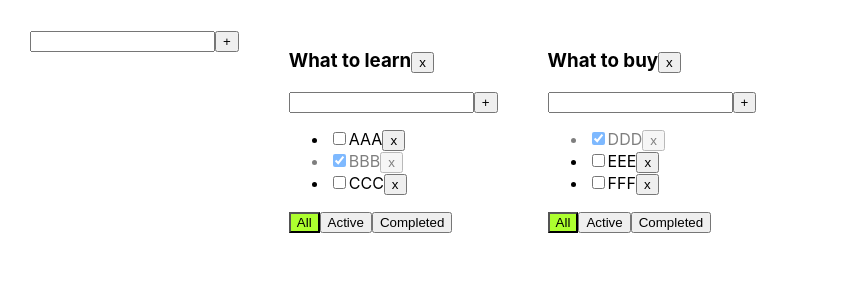
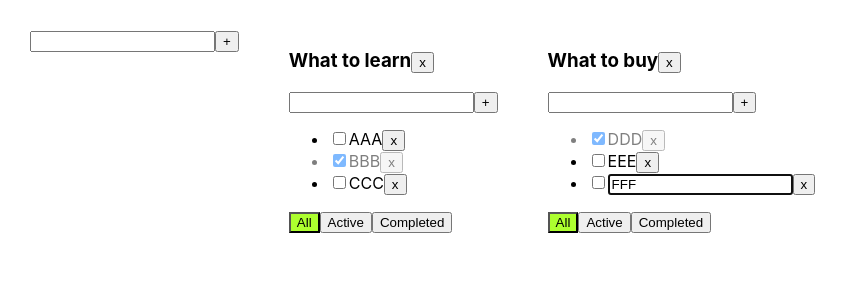
Before and after one commit to PavelMalta/it-incubator-todolist, a React (Create React App) app: page / in a window 1280 px wide. Shown: the top 300 px of the page, without its empty margins (0-848 px from the left). Built offline with nearby package versions, Linux system fonts and the light colour scheme.

Commit message:
add EditableSpan component

```diff
--- a/src/AddItemForm.tsx
+++ b/src/AddItemForm.tsx
@@ -4,7 +4,7 @@ type AddItemFormPropsType = {
     addItem: (title: string) => void
 }
 
-export function AddItemForm(props:AddItemFormPropsType) {
+export function AddItemForm(props: AddItemFormPropsType) {
     const [title, setTitle] = useState<string>("")
     const [error, setError] = useState<string | null>(null)
 
@@ -33,8 +33,7 @@ export function AddItemForm(props:AddItemFormPropsType) {
                 className={error ? "error" : ""}
             />
             <button onClick={addItem}>+</button>
-            {error &&
-            <div className={"error-message"}>{error}</div>}
+            {error && <div className={"error-message"}>{error}</div>}
         </div>
     )
 }
--- a/src/App.tsx
+++ b/src/App.tsx
@@ -72,6 +72,15 @@ function App() {
         setTasks({...tasks})    /// ...tasks это деструктиризация массива, содержимое старого массива добавить в новый
     }
 
+    function changeTaskTitle(taskID: string, title: string, todoListID: string) {
+        const todoListTasks = tasks[todoListID]
+        const task = todoListTasks.find(t => t.id === taskID)
+        if (task) {
+            task.title = title
+            setTasks({...tasks})
+        }
+    }
+
     function changeStatus(taskID: string, isDone: boolean, todoListID: string) {
         const todoListTasks = tasks[todoListID]
         const task = todoListTasks.find(t => t.id === taskID)   //метод find перебирает массив обьектов и возвращает обьект с нужным id (t.id)
@@ -100,13 +109,21 @@ function App() {
         })
     }
 
+    function changeTodoListTitle(title: string, todoListID: string) {
+        const todoList = todoLists.find( tl => tl.id === todoListID)
+        if(todoList) {
+            todoList.title = title
+            setTodolist([...todoLists])
+        }
+    }
+
 
     // UI:
     return (
         <div className="App">
             <AddItemForm addItem={addTodoList}/>
             {
-                todoLists.map( tl => {
+                todoLists.map(tl => {
 
                     let tasksForTodoList = tasks[tl.id]
                     if (tl.filter === "active") {
@@ -127,6 +144,8 @@ function App() {
                             changeFilter={changeFilter}
                             changeStatus={changeStatus}
                             removeTodoList={removeTodoList}
+                            changeTaskTitle={changeTaskTitle}
+                            changeTodoListTitle={changeTodoListTitle}
                         />
                     )
                 })
--- /dev/null
+++ b/src/EditableSpan.tsx
@@ -0,0 +1,25 @@
+import React, {ChangeEvent, KeyboardEvent, useState} from "react";
+
+type EditableSpanPropsType = {
+    title: string
+    changeTitle: (newTitle: string) => void
+}
+
+export function EditableSpan(props: EditableSpanPropsType) {
+    const [editMode, setEditMode] = useState<boolean>(true)
+    const [title, setTitle] = useState<string>(props.title)
+    const onEditMode = () => setEditMode(true)
+    const offEditMode = () => {
+        setEditMode(false)
+        if(title.trim()) {
+            props.changeTitle(title.trim())
+        }
+    }
+    const changeTitle = (e:ChangeEvent<HTMLInputElement>) => setTitle(e.currentTarget.value)
+
+    return (
+        editMode
+            ? <input onBlur={offEditMode} value={title} autoFocus onChange={changeTitle}/>
+            : <span onDoubleClick={onEditMode}>{props.title}</span>
+    )
+}
--- a/src/TodoList.tsx
+++ b/src/TodoList.tsx
@@ -1,6 +1,7 @@
 import React, {ChangeEvent, KeyboardEvent, useState} from "react";
 import {FilterValuesType, TaskType} from "./App";
 import {AddItemForm} from "./AddItemForm";
+import {EditableSpan} from "./EditableSpan";
 
 type PropsType = {
     id: string
@@ -12,6 +13,8 @@ type PropsType = {
     changeFilter: (filterValue: FilterValuesType, todoListID: string) => void
     changeStatus: (taskID: string, isDone: boolean, todoListID: string) => void
     removeTodoList: (todoListID: string) => void
+    changeTaskTitle: (taskID: string, title: string, todoListID: string) => void
+    changeTodoListTitle: (title: string, todoListID: string) => void
 }
 
 function TodoList(props: PropsType) {
@@ -30,11 +33,15 @@ function TodoList(props: PropsType) {
     }
     const removeTodoList = () => {props.removeTodoList(props.id)}
 
+    const changeTodoListTitle = (title: string) => {
+        props.changeTodoListTitle(title, props.id)
+    }
+
 
     return (
 
         <div>
-            <h3>{props.title}<button onClick={removeTodoList}>x</button> </h3>
+            <h3><EditableSpan title={props.title} changeTitle={changeTodoListTitle}/><button onClick={removeTodoList}>x</button> </h3>
             <AddItemForm addItem={addTask} />
             <ul>
                 {
@@ -45,6 +52,9 @@ function TodoList(props: PropsType) {
                         const changeStatus = (e: ChangeEvent<HTMLInputElement>) => {
                             props.changeStatus(task.id, e.currentTarget.checked, props.id)
                         }//e.currentTarget - это ссылка на input, checked - свойство инпута
+                        const changeTaskTitle = (title: string) => {
+                            props.changeTaskTitle(task.id, title, props.id)
+                        }
                         return (
                             <li key={task.id} className={task.isDone ? "is-done" : ""}>
                                 <input
@@ -52,7 +62,7 @@ function TodoList(props: PropsType) {
                                     type="checkbox"
                                     checked={task.isDone}
                                 />
-                                <span>{task.title}</span>
+                               <EditableSpan title={task.title} changeTitle={changeTaskTitle}/>
                                 <button onClick={removeTask}>x
                                 </button>
                             </li>
@@ -72,4 +82,4 @@ function TodoList(props: PropsType) {
     )
 };
 
-export default TodoList;
+export default TodoList
```
